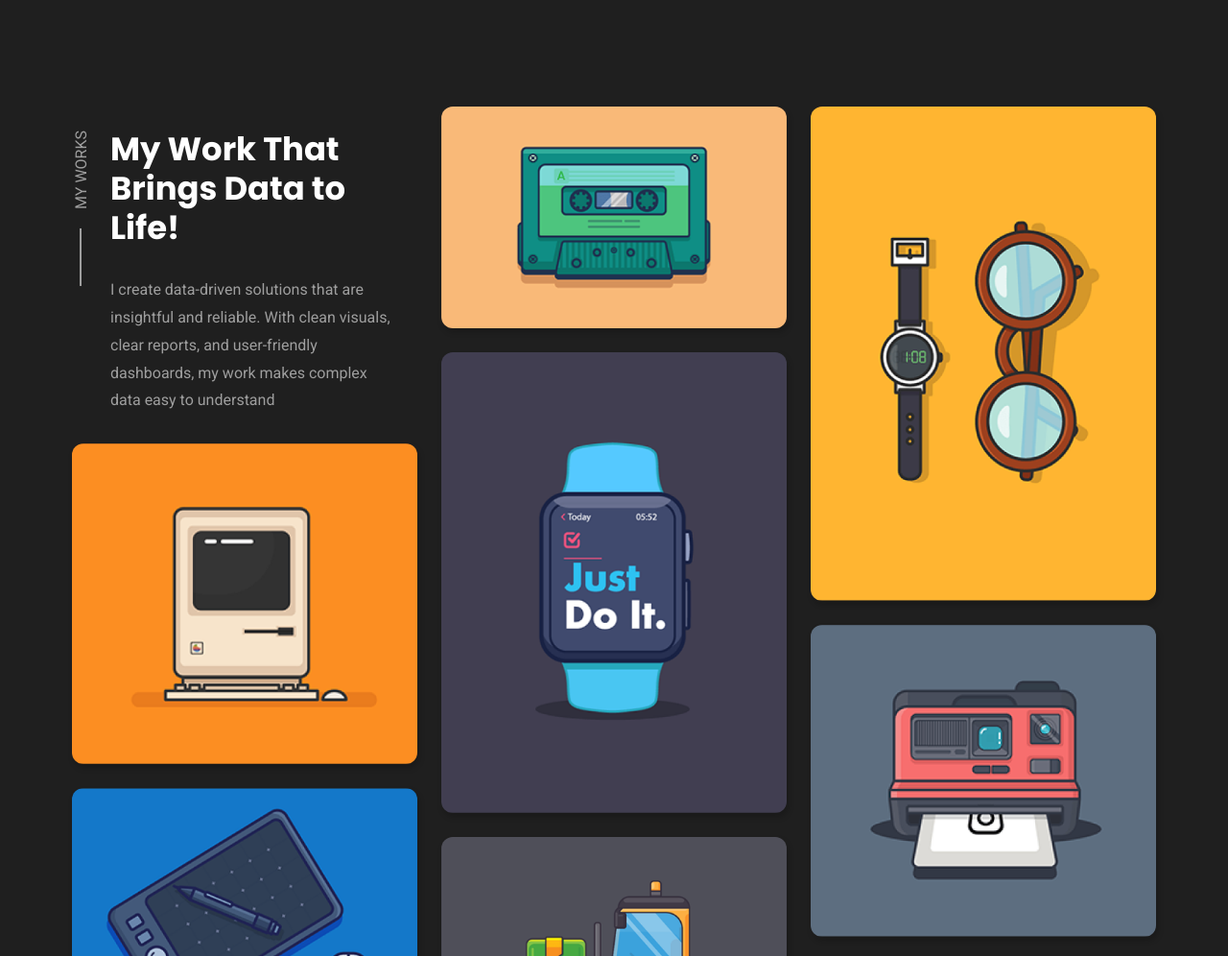
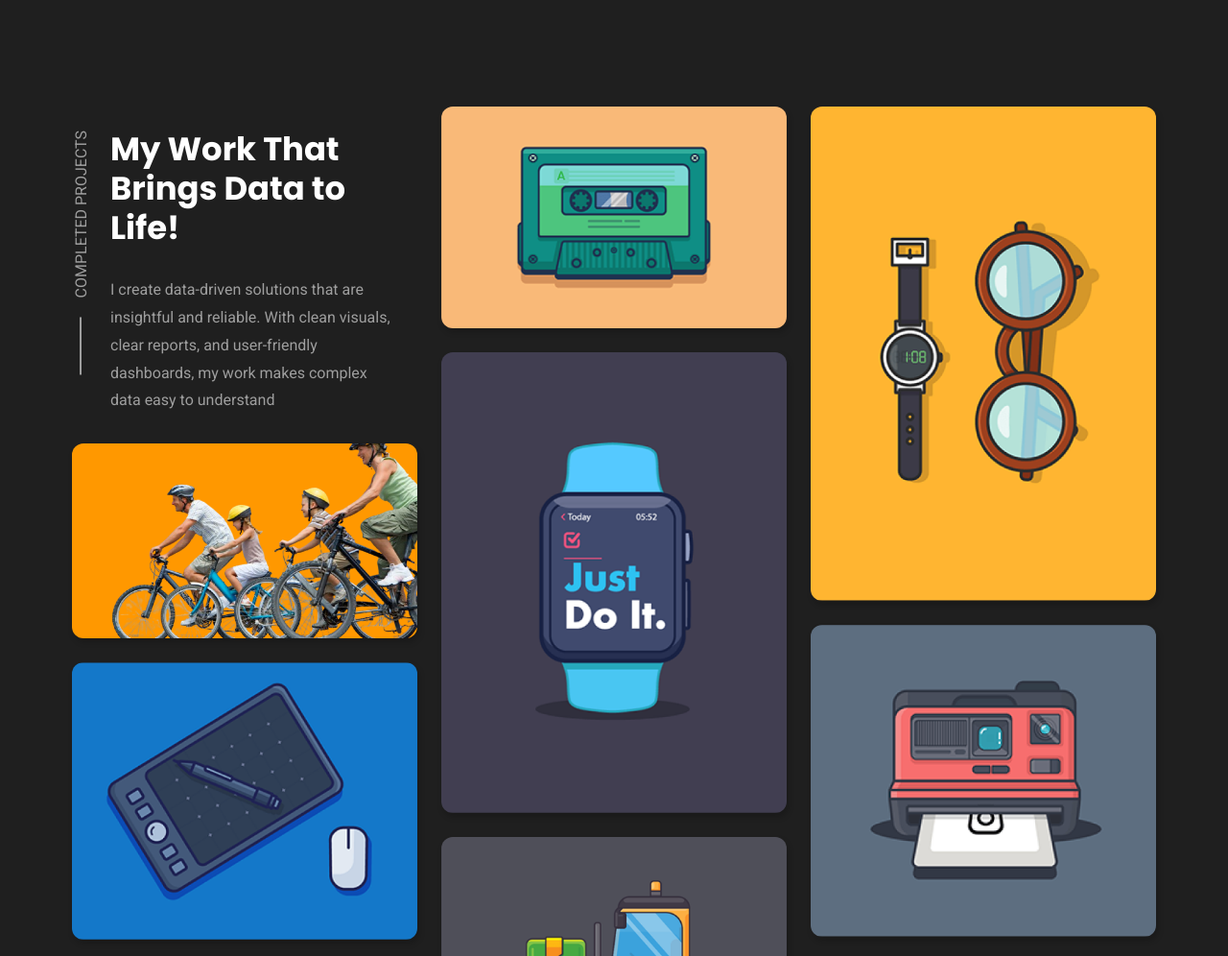
Before and after one commit to brightado/brightado.github.io, a plain HTML site: page index.html in a window 1280 px wide. Shown: the part 2340-3336 px from the top of the page at 96% size. Drawn offline with nearby package versions, Linux system fonts and the light colour scheme; a web font is replaced by a local one.

Commit message:
Update index.html

```diff
--- a/index.html
+++ b/index.html
@@ -504,7 +504,7 @@
           <li>
             <div class="project-content section-content">
 
-              <p class="section-subtitle">My Works</p>
+              <p class="section-subtitle">Completed Projects</p>
 
               <h2 class="h3 section-title">My Work That Brings Data to Life!</h2>
 
@@ -518,16 +518,16 @@
           </li>
 
           <li>
-            <a href="#" class="project-card">
+            <a href="https://github.com/brightado/Coursera-Capstone-Project-Report" class="project-card" target="_blank">
 
               <figure class="card-banner">
-                <img src="./assets/images/project-1.png" class="w-100" alt="A macintosh on a yellow background.">
+                <img src="./assets/images/project_1.png" class="w-100" alt="bike riders on a yellow background.">
               </figure>
 
               <div class="card-content">
-                <h3 class="h4 card-title">Lorem Ipsum Dolor 01</h3>
+                <h3 class="h4 card-title">Cyclistic Bike Share Usage Analysis</h3>
 
-                <time class="publish-date" datetime="2022-04">April 2022</time>
+                <time class="publish-date" datetime="2024-03">March 2024</time>
               </div>
 
             </a>
```
